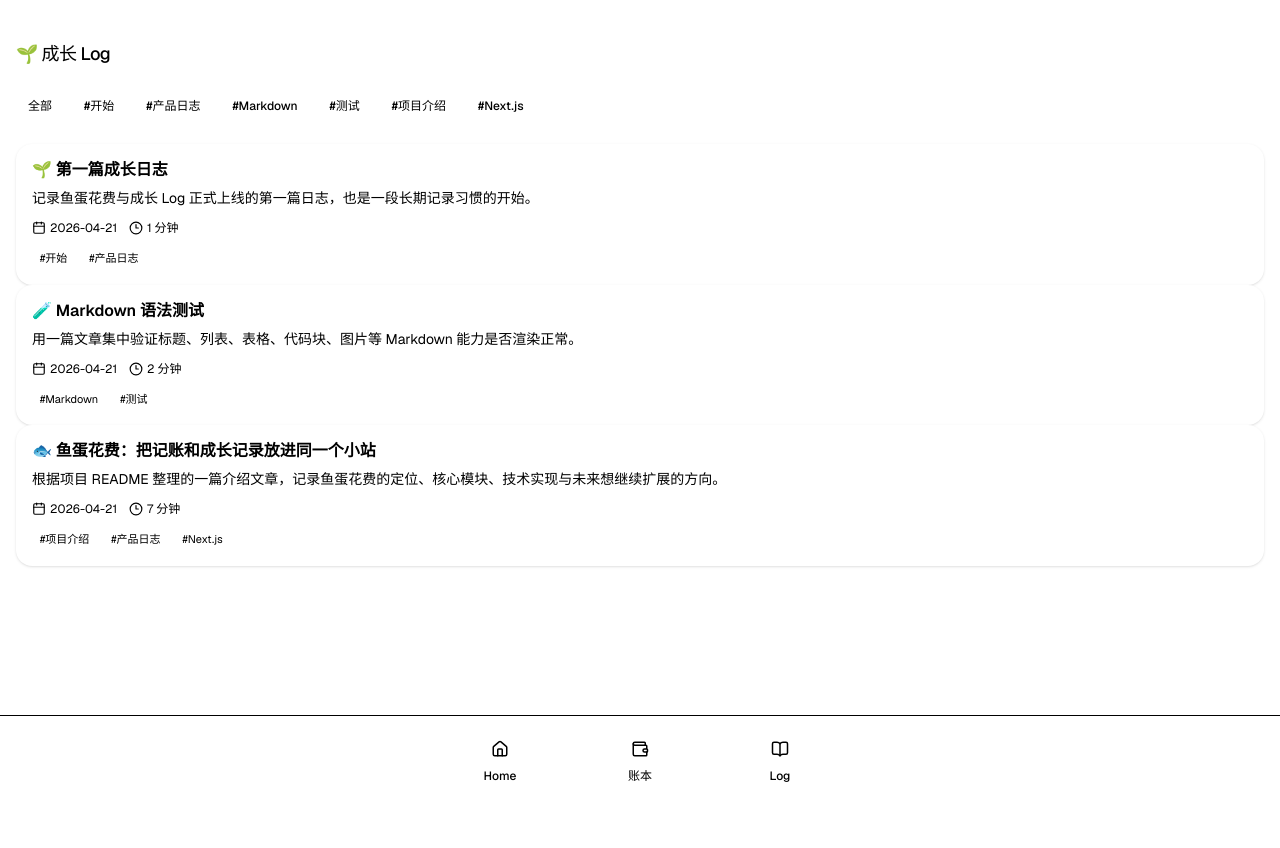
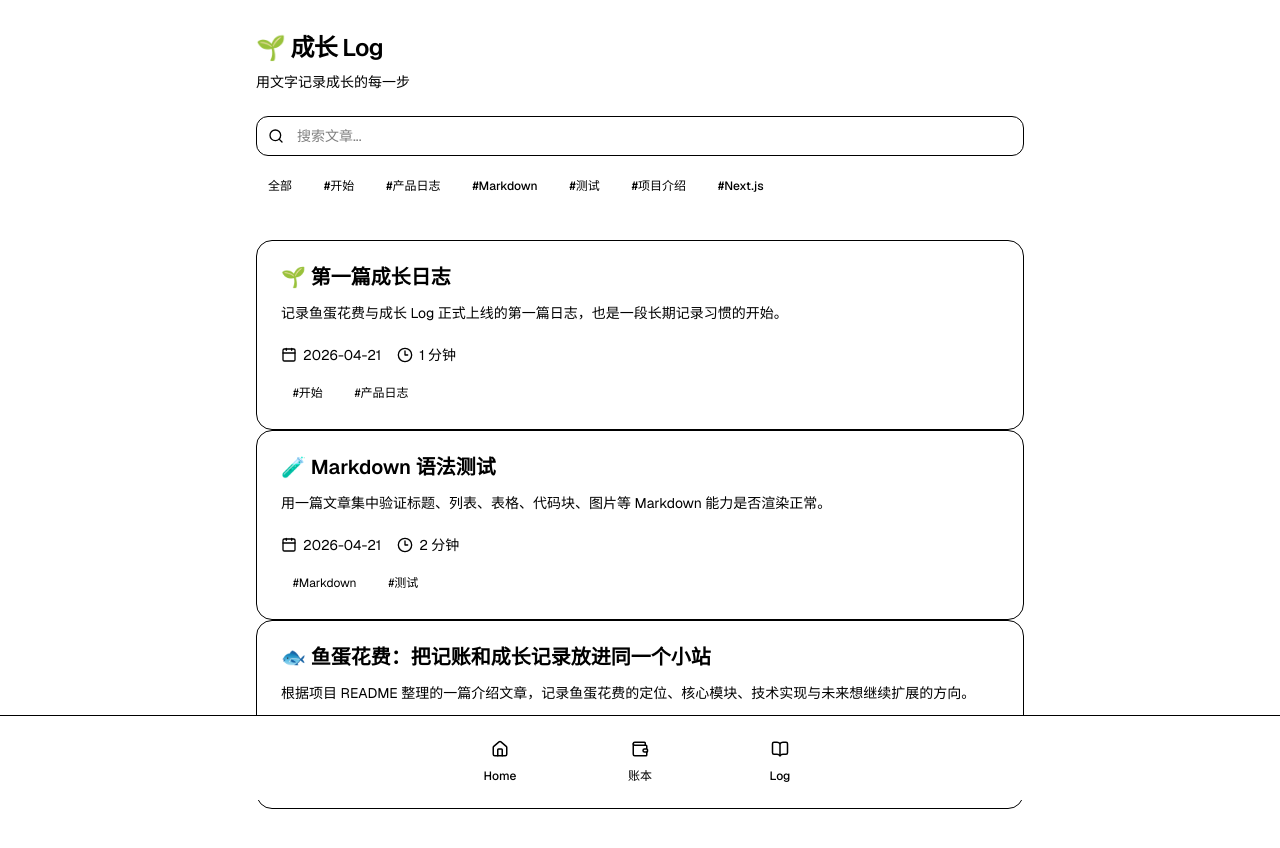
Before and after one commit to Chenming00/Yudan-log, a Next.js app: page /blog in a window 1280 px wide. Shown: the top 848 px of the page. Before the commit the page ends 800 px from the top, so only its background shows below. Built offline with nearby package versions, Linux system fonts and the light colour scheme; no server answers.

Commit message:
refactor: enhance UI styling and improve layout consistency across blog components

```diff
--- a/app/blog/[slug]/post-actions.tsx
+++ b/app/blog/[slug]/post-actions.tsx
@@ -32,17 +32,17 @@ export function PostActions({ title, summary }: { title: string; summary: string
     <div className="flex flex-wrap gap-2">
       <button
         onClick={handleShare}
-        className="inline-flex items-center gap-2 rounded-full bg-muted px-3 py-2 text-xs font-medium text-muted-foreground hover:bg-accent transition-colors"
+        className="inline-flex items-center gap-1.5 rounded-lg border border-border/50 bg-white px-3 py-1.5 text-sm text-foreground hover:bg-muted/50 hover:border-border transition-all"
       >
-        <Share2 className="h-3.5 w-3.5" />
-        分享文章
+        <Share2 className="h-4 w-4" />
+        分享
       </button>
       <button
         onClick={handleCopy}
-        className="inline-flex items-center gap-2 rounded-full bg-muted px-3 py-2 text-xs font-medium text-muted-foreground hover:bg-accent transition-colors"
+        className="inline-flex items-center gap-1.5 rounded-lg border border-border/50 bg-white px-3 py-1.5 text-sm text-foreground hover:bg-muted/50 hover:border-border transition-all"
       >
-        {copied ? <Check className="h-3.5 w-3.5 text-emerald-600" /> : <Copy className="h-3.5 w-3.5" />}
-        {copied ? '链接已复制' : '复制链接'}
+        {copied ? <Check className="h-4 w-4 text-emerald-600" /> : <Copy className="h-4 w-4" />}
+        {copied ? '已复制' : '复制链接'}
       </button>
     </div>
   );
--- a/app/blog/[slug]/toc-card.tsx
+++ b/app/blog/[slug]/toc-card.tsx
@@ -10,26 +10,26 @@ export function TocCard({ headings }: { headings: BlogHeading[] }) {
   if (headings.length === 0) return null;
 
   return (
-    <div className="mb-6 rounded-2xl bg-muted/50 p-4">
+    <div className="mb-8 rounded-xl border border-border/50 bg-muted/30 p-4">
       <button
         type="button"
         onClick={() => setIsOpen((open) => !open)}
-        className="flex w-full items-center justify-between gap-3 text-left"
+        className="flex w-full items-center justify-between gap-3 text-left group"
         aria-expanded={isOpen}
         aria-controls="blog-toc-content"
       >
-        <p className="text-xs font-medium tracking-wide text-muted-foreground">文章目录</p>
-        <ChevronDown className={`h-4 w-4 text-muted-foreground transition-transform ${isOpen ? 'rotate-180' : ''}`} />
+        <p className="text-sm font-medium text-foreground">文章目录</p>
+        <ChevronDown className={`h-4 w-4 text-muted-foreground transition-transform group-hover:text-foreground ${isOpen ? 'rotate-180' : ''}`} />
       </button>
 
       {isOpen && (
-        <div id="blog-toc-content" className="mt-3 space-y-2">
+        <div id="blog-toc-content" className="mt-3 space-y-1.5 border-t border-border/50 pt-3">
           {headings.map((heading) => (
             <a
               key={heading.id}
               href={`#${heading.id}`}
-              className="block text-sm text-muted-foreground hover:text-foreground transition-colors"
-              style={{ paddingLeft: `${(heading.level - 2) * 12}px` }}
+              className="block text-sm text-muted-foreground hover:text-foreground transition-colors py-0.5"
+              style={{ paddingLeft: `${(heading.level - 2) * 16}px` }}
               onClick={() => setIsOpen(false)}
             >
               {heading.text}
--- a/app/blog/blog-list-client.tsx
+++ b/app/blog/blog-list-client.tsx
@@ -1,8 +1,8 @@
 "use client";
 
 import Link from "next/link";
-import { Calendar, Clock3 } from "lucide-react";
-import { useState } from "react";
+import { Calendar, Clock3, Search } from "lucide-react";
+import { useState, useMemo } from "react";
 
 interface Post {
   slug: string;
@@ -19,27 +19,63 @@ interface BlogListClientProps {
 
 export function BlogListClient({ posts }: BlogListClientProps) {
   const [selectedTag, setSelectedTag] = useState<string | null>(null);
+  const [searchQuery, setSearchQuery] = useState("");
 
   // 提取所有标签
-  const allTags = Array.from(new Set(posts.flatMap((p) => p.tags)));
+  const allTags = useMemo(() => {
+    return Array.from(new Set(posts.flatMap((p) => p.tags)));
+  }, [posts]);
 
-  // 根据标签筛选
-  const filteredPosts = selectedTag
-    ? posts.filter((p) => p.tags.includes(selectedTag))
-    : posts;
+  // 根据标签和搜索筛选
+  const filteredPosts = useMemo(() => {
+    let result = posts;
+
+    // 标签筛选
+    if (selectedTag) {
+      result = result.filter((p) => p.tags.includes(selectedTag));
+    }
+
+    // 搜索筛选
+    if (searchQuery.trim()) {
+      const query = searchQuery.toLowerCase().trim();
+      result = result.filter((p) =>
+        p.title.toLowerCase().includes(query) ||
+        p.summary.toLowerCase().includes(query)
+      );
+    }
+
+    return result;
+  }, [posts, selectedTag, searchQuery]);
 
   return (
-    <div>
-      {/* 头部 */}
-      <header className="flex items-center justify-between pt-safe pb-2">
-        <h1 className="text-lg font-medium tracking-tight pt-4 text-foreground">
+    <div className="max-w-3xl mx-auto">
+      {/* 头部区域 */}
+      <header className="pt-safe pb-6">
+        <h1 className="text-2xl font-semibold tracking-tight text-foreground">
           🌱 成长 Log
         </h1>
+        <p className="mt-2 text-sm text-muted-foreground">
+          用文字记录成长的每一步
+        </p>
       </header>
+
+      {/* 搜索和筛选区域 */}
+      <div className="space-y-4">
+        {/* 搜索框 */}
+        <div className="relative">
+          <Search className="absolute left-3 top-1/2 -translate-y-1/2 h-4 w-4 text-muted-foreground" />
+          <input
+            type="text"
+            placeholder="搜索文章..."
+            value={searchQuery}
+            onChange={(e) => setSearchQuery(e.target.value)}
+            className="w-full h-10 pl-10 pr-4 rounded-xl border border-border bg-white text-sm placeholder:text-muted-foreground focus:outline-none focus:ring-2 focus:ring-ring focus:border-transparent transition-all"
+          />
+        </div>
 
         {/* 标签筛选 */}
         {allTags.length > 0 && (
-        <div className="mt-4 flex flex-wrap gap-2">
+          <div className="flex flex-wrap gap-2">
             <button
               onClick={() => setSelectedTag(null)}
               className={`rounded-full px-3 py-1.5 text-xs font-medium transition-colors ${
@@ -65,48 +101,51 @@ export function BlogListClient({ posts }: BlogListClientProps) {
             ))}
           </div>
         )}
+      </div>
 
       {/* 文章列表 */}
-      <div className="mt-6 space-y-3">
+      <div className="mt-10 space-y-6">
         {filteredPosts.map((post) => (
           <Link key={post.slug} href={`/blog/${post.slug}`}>
-            <div className="rounded-2xl bg-white shadow-sm p-4 transition-all hover:bg-accent active:bg-accent/80 cursor-pointer">
-              <h2 className="text-base font-semibold text-foreground leading-tight">
+            <article className="group rounded-2xl bg-white border border-border/50 p-6 transition-all hover:shadow-lg hover:border-border hover:-translate-y-0.5 cursor-pointer">
+              <h2 className="text-xl font-semibold text-foreground leading-tight group-hover:text-primary transition-colors">
                 {post.title}
               </h2>
-              <p className="mt-2 text-sm text-muted-foreground line-clamp-2">
+              <p className="mt-3 text-sm text-muted-foreground line-clamp-2 leading-relaxed">
                 {post.summary}
               </p>
-              <div className="mt-3 flex items-center gap-3 text-xs text-muted-foreground">
-                <div className="flex items-center gap-1">
-                  <Calendar className="h-3.5 w-3.5" />
+              <div className="mt-5 flex items-center gap-4 text-sm text-muted-foreground">
+                <div className="flex items-center gap-1.5">
+                  <Calendar className="h-4 w-4" />
                   <span>{post.date}</span>
                 </div>
-                <div className="flex items-center gap-1">
-                  <Clock3 className="h-3.5 w-3.5" />
+                <div className="flex items-center gap-1.5">
+                  <Clock3 className="h-4 w-4" />
                   <span>{post.readingTime} 分钟</span>
                 </div>
               </div>
               {post.tags.length > 0 && (
-                <div className="mt-3 flex flex-wrap gap-1.5">
+                <div className="mt-4 flex flex-wrap gap-2">
                   {post.tags.map((tag) => (
                     <span
                       key={tag}
-                      className="rounded-full bg-muted px-2 py-0.5 text-[11px] text-muted-foreground"
+                      className="rounded-full bg-muted/70 px-3 py-1 text-xs text-muted-foreground"
                     >
                       #{tag}
                     </span>
                   ))}
                 </div>
               )}
-            </div>
+            </article>
           </Link>
         ))}
       </div>
 
       {filteredPosts.length === 0 && (
-        <div className="mt-8 rounded-2xl bg-white shadow-sm p-8 text-center">
-          <p className="text-muted-foreground text-sm">暂无文章</p>
+        <div className="mt-12 rounded-2xl bg-white border border-border/50 p-12 text-center">
+          <p className="text-muted-foreground text-sm">
+            {searchQuery ? "没有找到匹配的文章" : "暂无文章"}
+          </p>
         </div>
       )}
     </div>
--- a/app/blog/page.tsx
+++ b/app/blog/page.tsx
@@ -20,7 +20,7 @@ export default function BlogPage() {
   const posts = getAllPosts();
 
   return (
-    <main className="min-h-screen px-4 py-6 pb-[calc(env(safe-area-inset-bottom)+84px)]">
+    <main className="min-h-screen px-4 sm:px-6 py-8 pb-[calc(env(safe-area-inset-bottom)+84px)] bg-muted/30">
       <BlogListClient posts={posts} />
     </main>
   );
--- a/components/ui/select.tsx
+++ b/components/ui/select.tsx
@@ -72,7 +72,7 @@ const SelectContent = React.forwardRef<
     <SelectPrimitive.Content
       ref={ref}
       className={cn(
-        "relative z-[2147483648] max-h-96 min-w-[8rem] overflow-hidden rounded-md border border-border bg-popover text-popover-foreground shadow-md data-[state=open]:animate-in data-[state=closed]:animate-out data-[state=closed]:fade-out-0 data-[state=open]:fade-in-0 data-[state=closed]:zoom-out-95 data-[state=open]:zoom-in-95 data-[side=bottom]:slide-in-from-top-2 data-[side=left]:slide-in-from-right-2 data-[side=right]:slide-in-from-left-2 data-[side=top]:slide-in-from-bottom-2",
+        "relative z-[2147483648] max-h-96 min-w-[8rem] overflow-hidden rounded-md border border-border bg-white text-popover-foreground shadow-md data-[state=open]:animate-in data-[state=closed]:animate-out data-[state=closed]:fade-out-0 data-[state=open]:fade-in-0 data-[state=closed]:zoom-out-95 data-[state=open]:zoom-in-95 data-[side=bottom]:slide-in-from-top-2 data-[side=left]:slide-in-from-right-2 data-[side=right]:slide-in-from-left-2 data-[side=top]:slide-in-from-bottom-2",
         position === "popper" &&
           "data-[side=bottom]:translate-y-1 data-[side=left]:-translate-x-1 data-[side=right]:translate-x-1 data-[side=top]:-translate-y-1",
         className
```
Also changed, not shown: app/blog/[slug]/markdown-content.tsx (+18 -18 lines), app/blog/[slug]/page.tsx (+46 -31 lines). Lines whose indentation alone changed are shown as unchanged.
